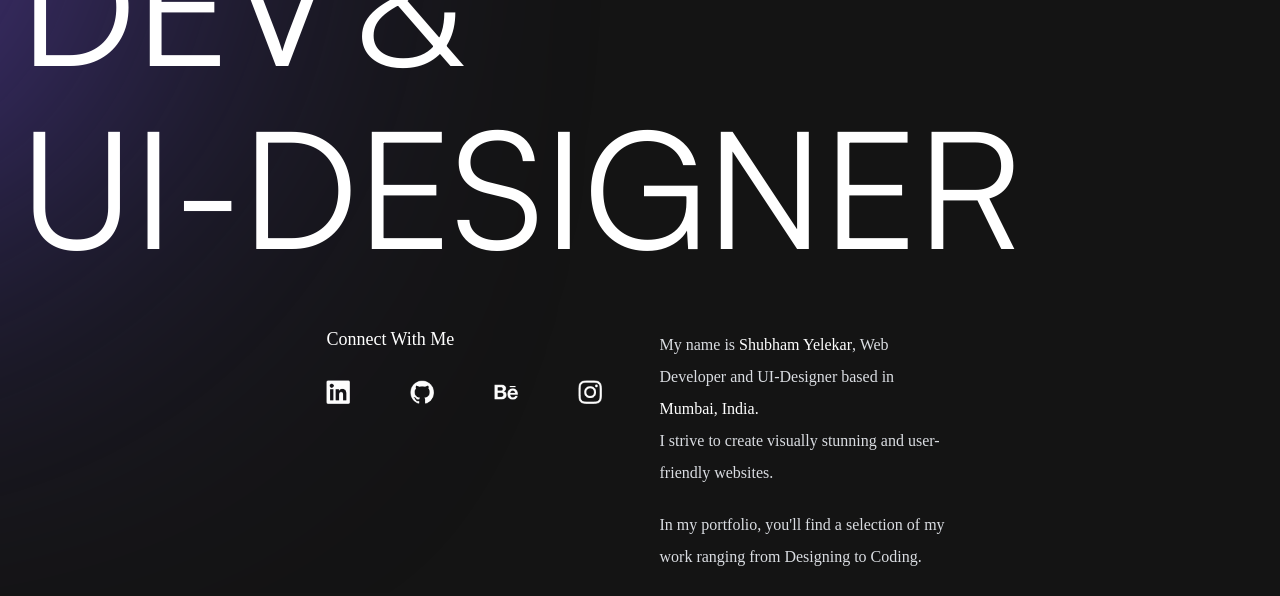
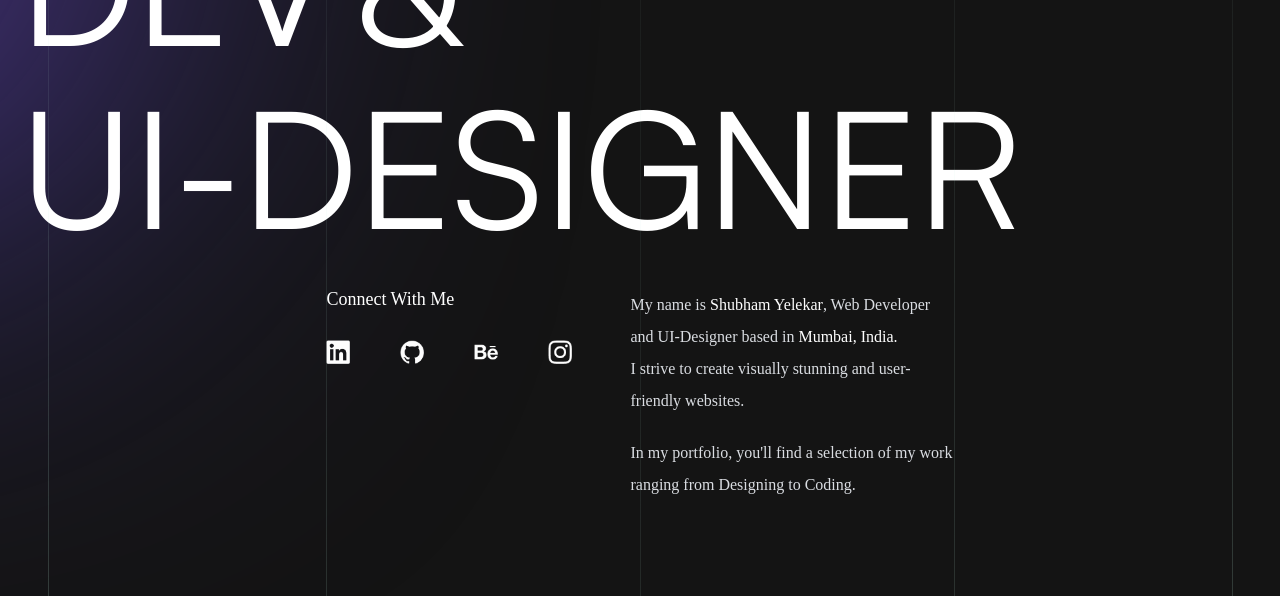
Before and after one commit to Shubham-yelekar/new-portfolio-main, a plain HTML site: page index.html in a window 1280 px wide. Shown: the part 322-918 px from the top of the page. Drawn offline with Linux system fonts and the light colour scheme; a script that the page names is missing.

Commit message:
made hero more responsive

```diff
--- a/index.html
+++ b/index.html
@@ -15,9 +15,9 @@
   </div> -->
 
   <!-- lines -->
-  <!-- <div class="lines">
+  <div class="lines">
     <img src="./assets/bg/inner lines.png" alt="">
-  </div> -->
+  </div>
 
   <!-- Star BG -->
   <div class="star-bg">
--- a/style/style.scss
+++ b/style/style.scss
@@ -79,7 +79,8 @@
     display: flex;
     flex-wrap: wrap;
     gap: 2rem;
-    padding: 6rem 2rem ;
+    width: 96%;
+    padding: 4rem 2rem ;
 
     h1 {
         text-transform:uppercase;
@@ -95,7 +96,7 @@ main {
 
     .intro {
        display: flex;
-       gap: 1rem;
+       gap: 2rem;
        flex-direction: column;
         align-items: flex-start;
         justify-content: space-between;
@@ -111,6 +112,7 @@ main {
        .connect {
 
         width: 100%;
+
         display: flex;
         flex-grow: 1;
         flex-direction: column;
@@ -118,8 +120,7 @@ main {
        }
 
        .socials {
-        justify-content: space-evenly;
-
+        justify-content: space-between;
 
         .social-icon {
             width: 24px;
@@ -143,9 +144,16 @@ main {
     .intro {
         flex-direction: row-reverse;
 
+        .connect {
+            width: 80%;
+            max-width: 440px;
+
+        }
         .socials {
+
             justify-content: flex-start;
-            gap: clamp(3rem, 6vw + 1rem, 6rem);
+
+            gap: 5rem;
         }
     }
 
```
Also changed, not shown: style/style.css, 1 other file.
